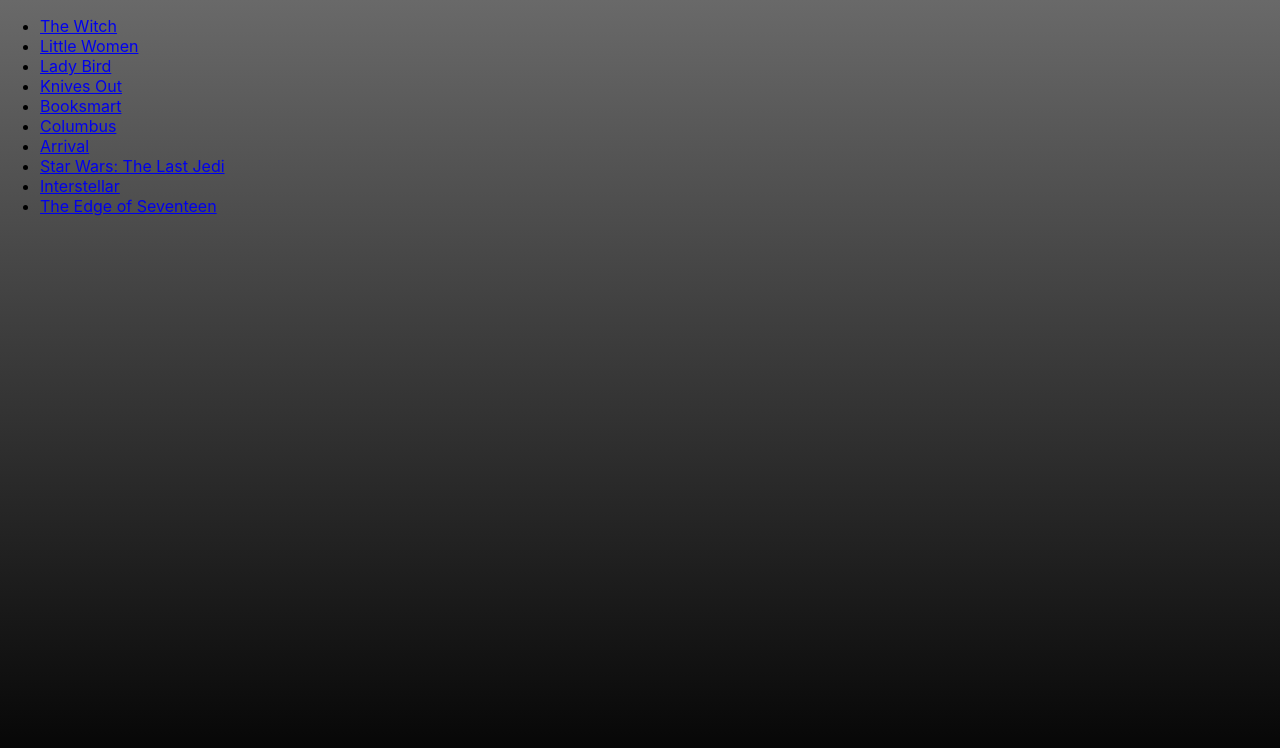
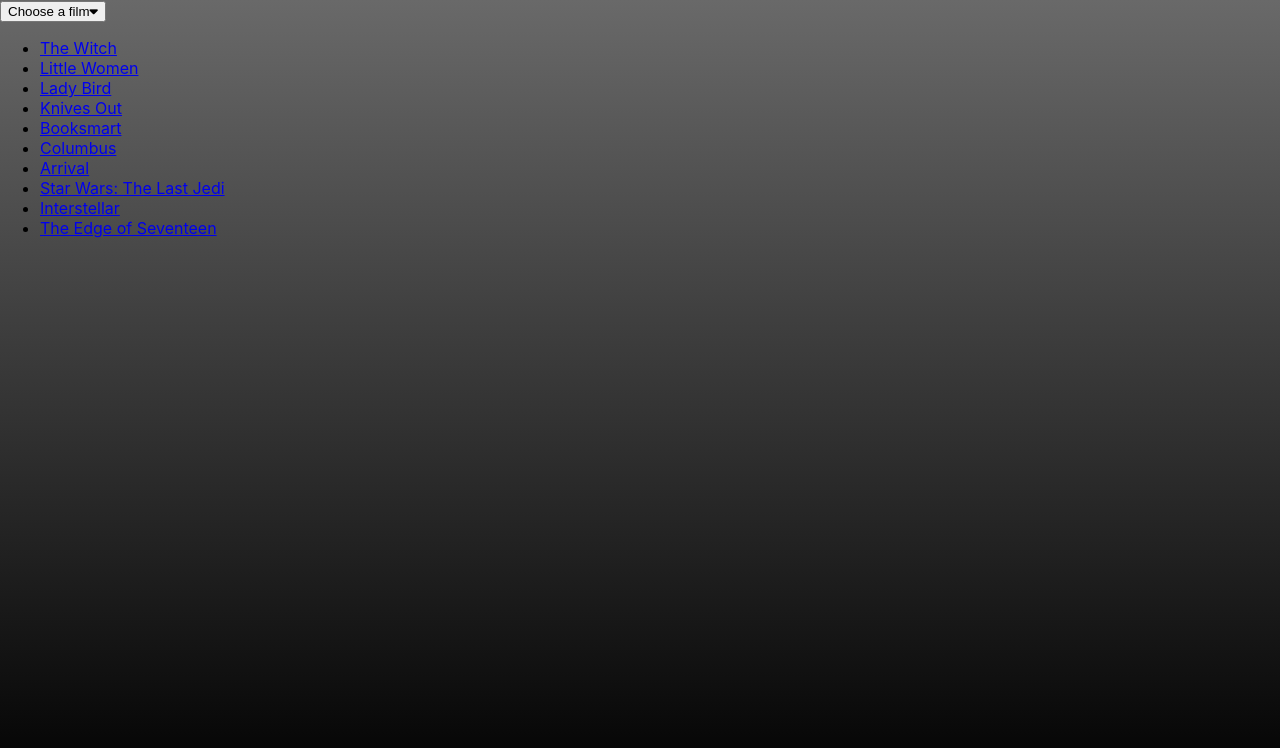
Before and after one commit to kellyfleming/movie-picker, a React (Create React App) app: page / in a window 1280 px wide. Shown: the top 748 px of the page. Built offline with nearby package versions, Linux system fonts and the light colour scheme; the HTML template or start-up script is replaced by a standard one.

Commit message:
add function to display current chosen option on dropdown button

```diff
--- a/src/Dropdown.js
+++ b/src/Dropdown.js
@@ -1,8 +1,10 @@
 import React from "react";
-import {Link} from "react-router-dom";
+import {Link, useLocation} from "react-router-dom";
 
 function Dropdown(props) {
     let {keys, filmData} = props;
+    let location = useLocation();
+
     function getLinks() {
         return keys.map(key => (
         <li>
@@ -13,10 +15,30 @@
         ));
     }
 
+    function getCurrent() {
+        let path = location.pathname;
+        let key = path.split("/")[1]; // either "" or path
+        if (key === "") {
+            return (
+                <span>
+                    Choose a film
+                    <span className="fas fa-caret-down"></span>
+                </span>
+            );
+        } else {
+            return (
+                <span>
+                    {filmData[key].title}
+                    <span className="fas fa-caret-down"></span>
+                </span>
+            );
+        }
+    }
+
     return (
         <div>
             <div>
-                {/* dropdown toggle button */}
+                <button>{getCurrent()}</button>
                 {/* go to random option button */}
             </div>
             <ul>
```
